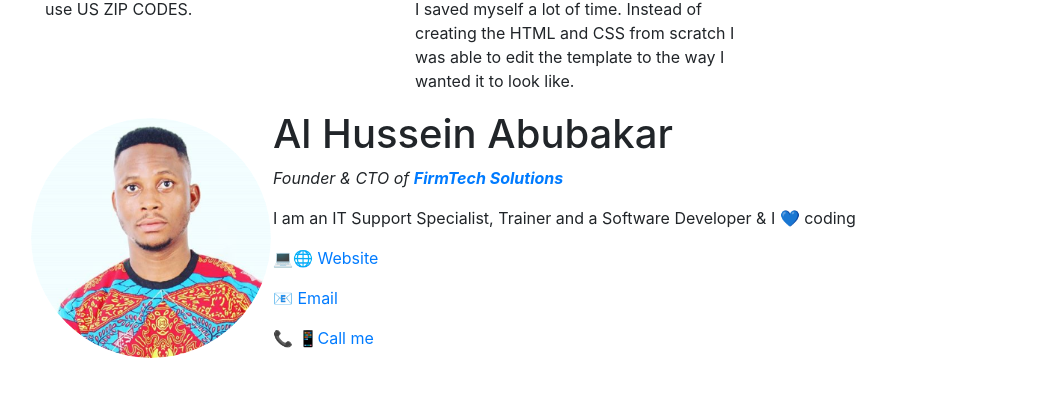
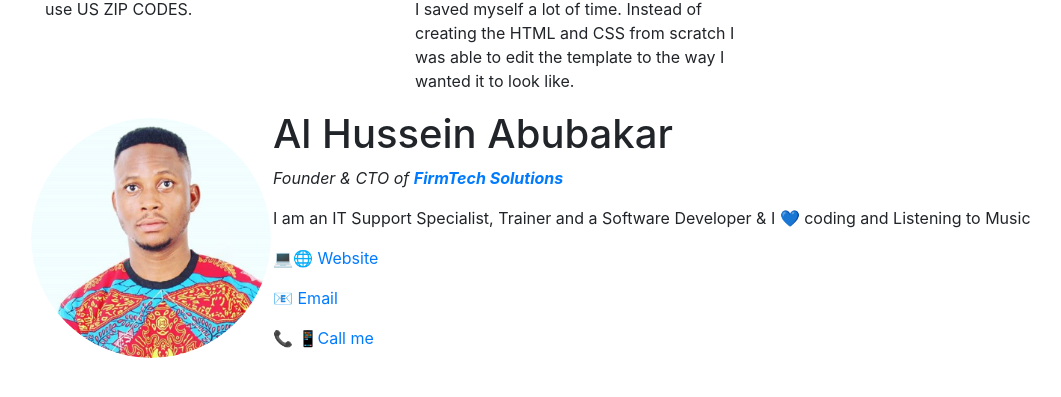
Before and after one commit to atldrake/WeatherApp, a Django app: template lookup/templates/about.html in a window 1280 px wide. Shown: the part 226-623 px from the top of the page, without its empty margins (55-1116 px from the left). Run offline with Django 3.2, Linux system fonts and the light colour scheme; the template is opened without the code that fills it, so the values that code supplies are empty; some libraries are stand-ins or nearby versions.

Commit message:
Finale Commit

```diff
--- a/lookup/templates/about.html
+++ b/lookup/templates/about.html
@@ -43,7 +43,7 @@ img{
         <td><img class="img-circle" id="about-img" src="http://firmtechsolution.com/assets/images/Drake.png" alt="ATL Drake picture || FirmTech Soulutions picture"></td>
         <td><h1>Al Hussein Abubakar</h1>
             <p><em> Founder & CTO of <strong><a href="https://firmtechsolution.com/"> FirmTech Solutions</a></strong></em></p>
-            <p>I am an IT Support Specialist, Trainer and a Software Developer & I 💙 coding </p>
+            <p>I am an IT Support Specialist, Trainer and a Software Developer & I 💙 coding and Listening to Music </p>
             <p><a href="https://firmtechsolution.com/">💻🌐 Website</a></p>
             <p><a href="mailto:atldrake532@gmail.com">📧 Email</a></p>
             <p><a href="tel:+233249046210"> 📞 📱Call me</a></p>
```
